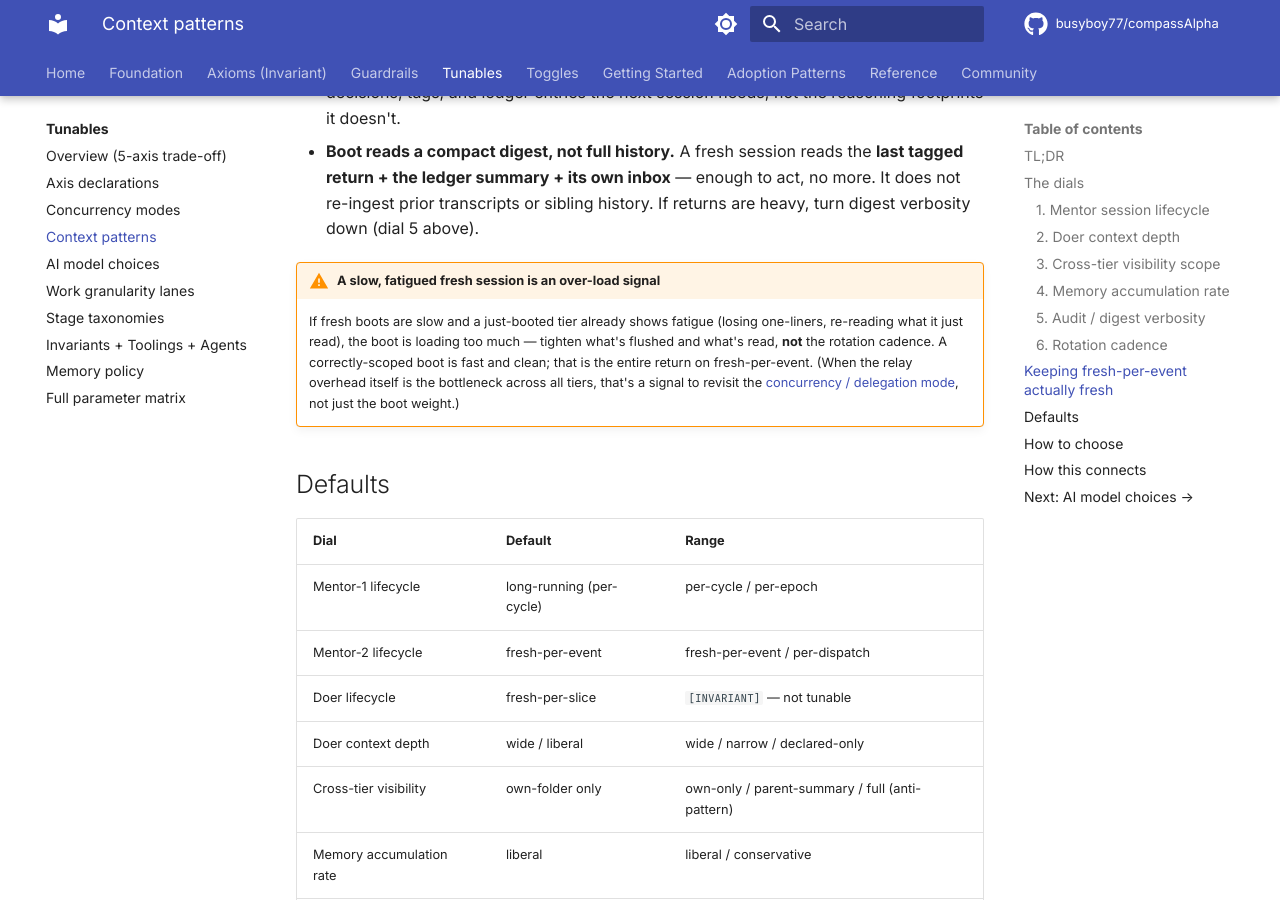
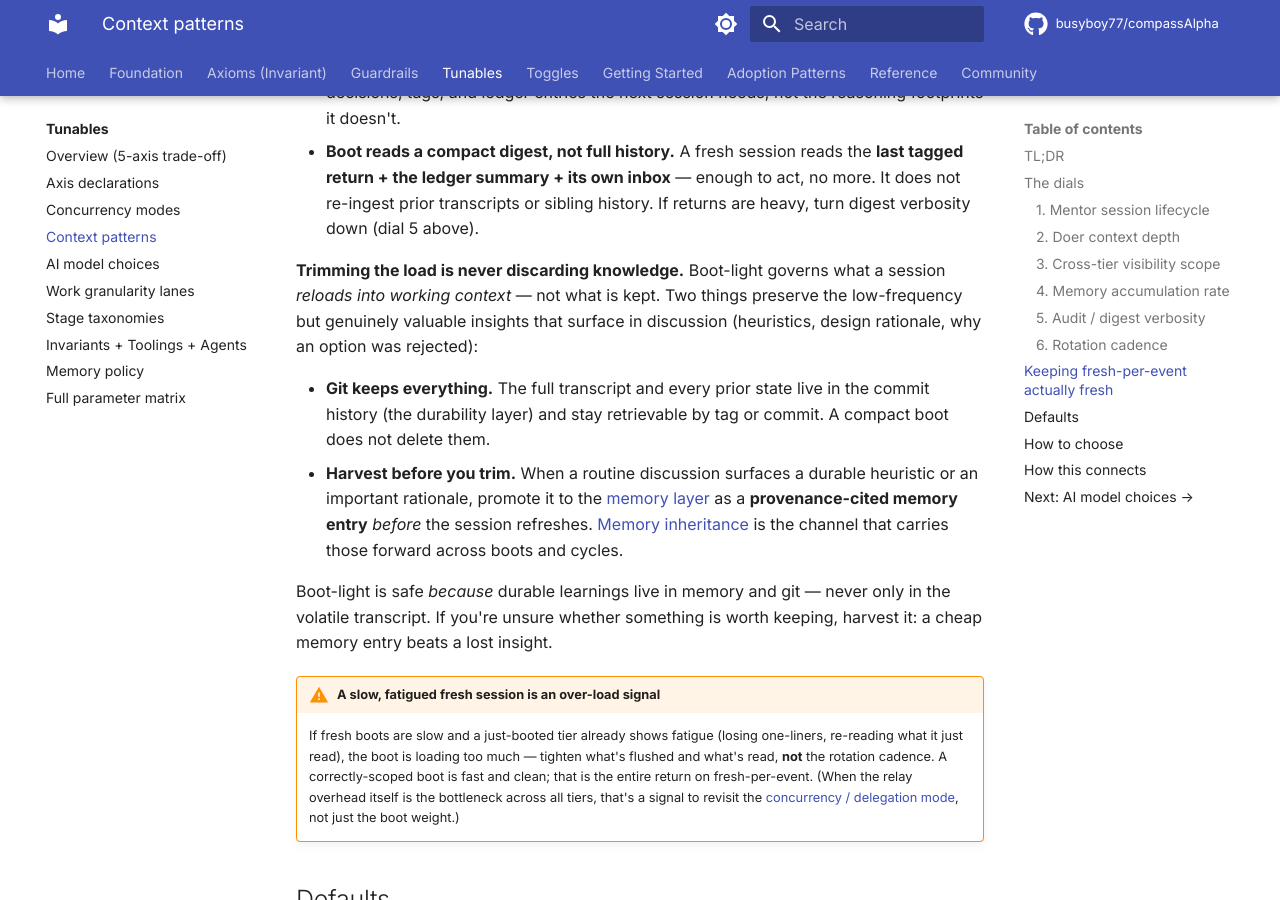
Before and after one commit to busyboy77/compassAlpha, an MkDocs documentation site: the page built from docs/03-tunables/context-patterns.md, in a window 1280 px wide and 900 px high, scrolled down 3114 px. Built offline with MkDocs 1.6.1 and Material for MkDocs 9.7.7, drawn with Linux system fonts in a browser that asks for light colours; comment, search, counter and statistics services are not loaded.

Commit message:
context-patterns: boot-light trims the load, not the knowledge
Harden the fresh-per-event guidance so it can't be misread as discarding
information. Add the explicit safeguard: git keeps the full history (durability
layer, retrievable by tag/commit), and durable heuristics/rationale from
discussion are harvested into the memory layer (provenance-cited) BEFORE a
refresh. Boot-light governs working-context reload only — not what is kept.

Co-Authored-By: Claude Opus 4.8 (1M context) <noreply@anthropic.com>

```diff
--- a/docs/03-tunables/context-patterns.md
+++ b/docs/03-tunables/context-patterns.md
@@ -81,6 +81,13 @@ Two disciplines keep the dial honest:
 - **Flush load-bearing deltas, not everything.** The [persistence law](../01-axioms/persistence-law.md) requires durable state on disk before disclosure — it does *not* mean writing the full transcript. Flush the decisions, tags, and ledger entries the next session needs; not the reasoning footprints it doesn't.
 - **Boot reads a compact digest, not full history.** A fresh session reads the **last tagged return + the ledger summary + its own inbox** — enough to act, no more. It does not re-ingest prior transcripts or sibling history. If returns are heavy, turn digest verbosity down (dial 5 above).
 
+**Trimming the load is never discarding knowledge.** Boot-light governs what a session *reloads into working context* — not what is kept. Two things preserve the low-frequency but genuinely valuable insights that surface in discussion (heuristics, design rationale, why an option was rejected):
+
+- **Git keeps everything.** The full transcript and every prior state live in the commit history (the durability layer) and stay retrievable by tag or commit. A compact boot does not delete them.
+- **Harvest before you trim.** When a routine discussion surfaces a durable heuristic or an important rationale, promote it to the [memory layer](memory-policy.md) as a **provenance-cited memory entry** *before* the session refreshes. [Memory inheritance](memory-policy.md) is the channel that carries those forward across boots and cycles.
+
+Boot-light is safe *because* durable learnings live in memory and git — never only in the volatile transcript. If you're unsure whether something is worth keeping, harvest it: a cheap memory entry beats a lost insight.
+
 !!! warning "A slow, fatigued fresh session is an over-load signal"
     If fresh boots are slow and a just-booted tier already shows fatigue (losing one-liners, re-reading what it just read), the boot is loading too much — tighten what's flushed and what's read, **not** the rotation cadence. A correctly-scoped boot is fast and clean; that is the entire return on fresh-per-event. (When the relay overhead itself is the bottleneck across all tiers, that's a signal to revisit the [concurrency / delegation mode](concurrency-modes.md), not just the boot weight.)
 
```
